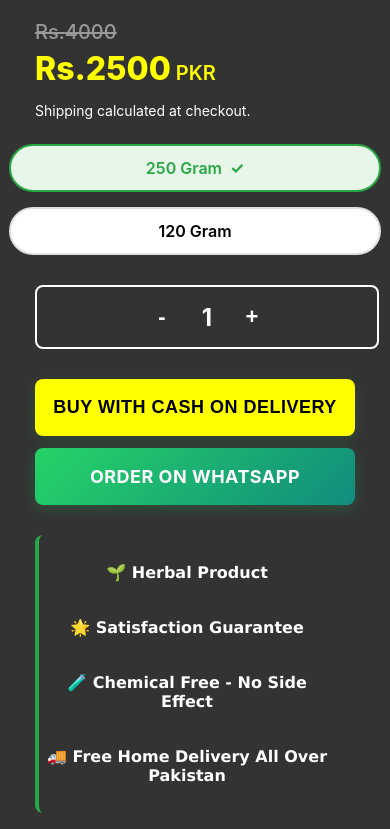
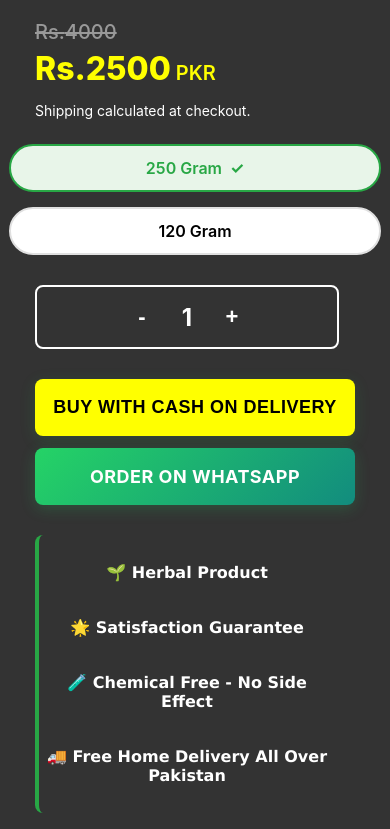
Before and after one commit to ans-rajpoot-9/Rahman-PK, a React (Vite) app: page / in a window 390 px wide. Shown: the part 865-1694 px from the top of the page. Built offline with nearby package versions, Linux system fonts and the light colour scheme.

Commit message:
Update Productpage.css styling

```diff
--- a/src/Components/Productpage/Productpage.css
+++ b/src/Components/Productpage/Productpage.css
@@ -500,7 +500,8 @@
 
     .quantity-section {
         width: 100%;
-        width: 300px;
+        width: 260px !important;
+
 
         justify-content: center;
     }
```
